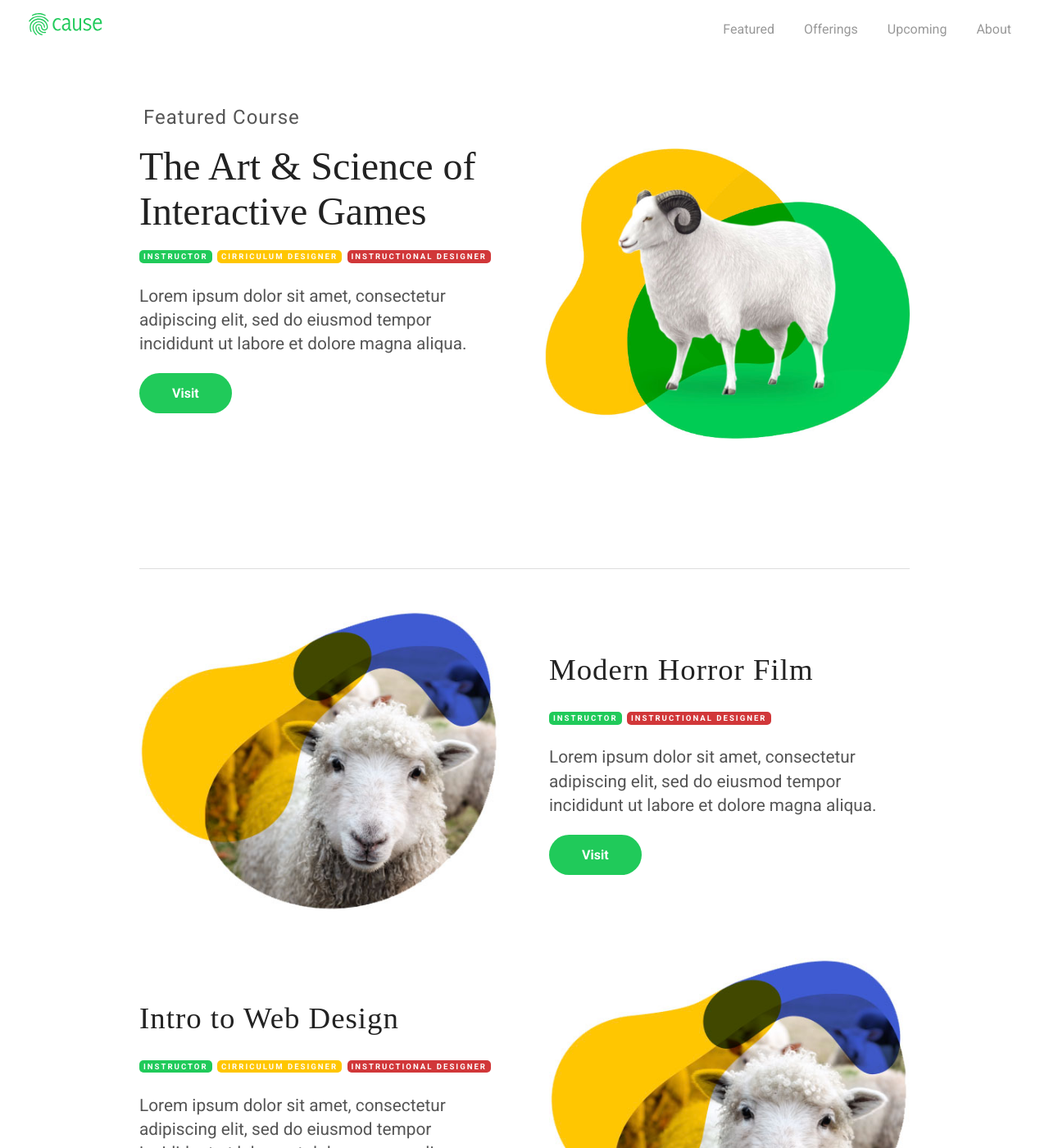
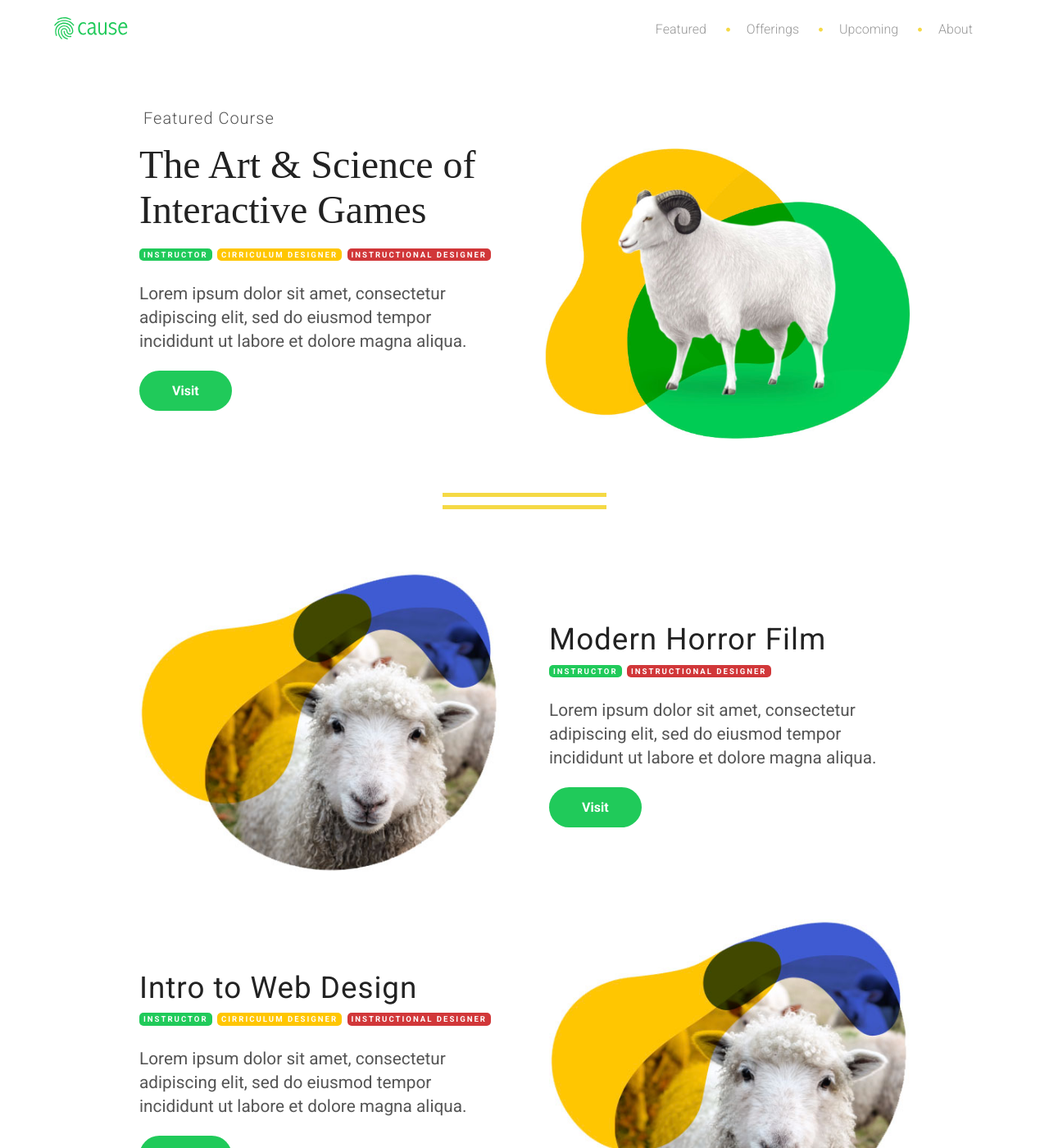
Before and after one commit to JustineEvansUM/course-site, a Jekyll site: the page built from index.html, in a window 1280 px wide and 1400 px high. Shown: the whole window at 82% size. Built offline with Jekyll 4.4.1, drawn with Linux system fonts in a browser that asks for light colours; nearby versions of some CDN libraries; some web fonts are replaced; some of the changed text lies outside the part shown.

Commit message:
worked on menu

```diff
--- a/_layouts/default.html
+++ b/_layouts/default.html
@@ -25,10 +25,10 @@
 	</head>
 	<body>
 		<nav>
-			<div class="container" style="width: 33%;">
+			<div class="container logo">
 				<a href="{{ site.baseurl }}/">{% include logo.html %}</a>
 			</div>
-			<div class="container">
+			<div class="container menu">
 				<ul>
 					<li><a href="#featured">Featured</a></li>
 					<li><a href="#offerings">Offerings</a></li>
@@ -37,6 +37,9 @@
 				</ul>
 			</div>
 		</nav>
+		<!-- Back to Top, displayed at tablet breakpoint -->
+		<div class="top-button">top</div>
+
 		<div class="content">
 			{{ content }}
 		</div>
--- a/_sass/layout.scss
+++ b/_sass/layout.scss
@@ -3,15 +3,24 @@
 	width: 100%;
 	margin: 0 auto;
 	position: relative;
-	padding: 100px 30px;
+	padding: 60px 30px;
 	box-sizing: border-box;
+
+ h2 {
+		text-align: left;
+		font-family: 'Roboto', sans-serif;
+		font-weight: normal;
+		font-style: normal;
+		letter-spacing: 1px;
+		margin: 0;
+	}
 }
 
 
 header {
 	padding-bottom: 50px;
 
-	@media #{$desktop} {
+	@media #{$tablet} {
 		.container {
 			display: flex;
 		}
@@ -77,22 +86,55 @@ nav {
 	}
 	a:hover {
 		color: $brand-color;
-		transition: all 0.3s linear;
+		transition: all 0.15s linear;
 	}
+	.logo {
+		margin-top: 5px;
+		width: auto;
+	}
+	.menu {
+		font-family: 'Roboto', sans-serif;
+		font-weight: 300;
 		ul {
 			float: right;
 			display: none;
 			li {
 				display: inline-block;
-			margin: 0 1rem;
+				margin: 0 .5rem;
+			}
+			li::after {
+				font-family: "Font Awesome 5 Free";
+				font-weight: 900;
+				content: "\f111";
+				font-size: 5px;
+				color: $brand-yellow;
+				vertical-align: middle;
+				margin-left: 1.5rem;
+			}
+			li:last-of-type::after {
+				content: " "
 			}
 			@media #{$desktop} {
 				display: inline-block;
 			}
 		}
 	}
+}
 nav.active {
 		box-shadow: 0 0 10px rgba(0,0,0,0.4);
+}
+.top-button {
+	display: none;
+	@media #{tablet} {
+		display: inline;
+		width: 75px;
+		height: 75px;
+		border-radius: 100%;
+		position: fixed;
+		bottom: 1rem;
+		right: 1rem;
+		background: $brand-color;
+	}
 }
 
 .thirds {
@@ -316,7 +358,7 @@ footer {
 
 	i:hover {
 		color: #fff;
-		transition: all 0.3s linear;
+		transition: all 0.15s linear;
 	}
 
 	a {
@@ -479,14 +521,6 @@ footer {
 			padding: 0 30px;
 		}
 	}
-
-	h2 {
-		text-align: left;
-		font-family: 'BebasNeueRegular';
-		font-weight: normal;
-		font-style: normal;
-		letter-spacing: 1px;
-	}
 }
 
 .darker {
@@ -507,10 +541,9 @@ footer {
 }
 
 .featured {
-	font-size: 1.5em;
-	/*font-family: 'BebasNeueRegular';*/
-	font-weight: normal;
-	font-style: normal;
+	font-size: 1.25em;
+	font-family: 'Roboto', sans-serif;
+	font-weight: 300;
 	letter-spacing: 1px;
 	margin: 10px 0;
 	padding: 5px;
@@ -541,3 +574,10 @@ footer {
 		background: $brand-red;
 	}
 }
+.divider {
+	width: 200px;
+	height: 10px;
+	margin: 1rem auto;
+	border-top: 5px solid $brand-yellow;
+	border-bottom: 5px solid $brand-yellow;
+}
--- a/index.html
+++ b/index.html
@@ -25,8 +25,11 @@ title: The Sheep Vote
 	</div>
 </header>
 
+
+<div class="divider"></div>
+
+
 <div class="container" id="offerings">
-	<hr>
 	<div class="columns">
 		<div>
 			<img src="/images/sheep2.jpg" alt="Sheep">
@@ -108,10 +111,10 @@ title: The Sheep Vote
 
 
 <div class="container" id="about">
-	<h2 style="text-align: left;">Hey, we want to help you&nbsp;<span
+	<h2>Hey, I want to help you&nbsp;<span
      class="txt-rotate"
      data-period="2000"
-     data-rotate='[ "make.", "tinker.", "game.", "experiment.", "design.", "code.", "learn!" ]'></span></h2>
+     data-rotate='[ "make.", "tinker.", "game.", "explore.", "design.", "code.", "learn!" ]'></span></h2>
 
 	<ul class="thirds">
 		<li>
```
Also changed, not shown: other parts of _layouts/default.html (+1 -1 lines). Lines whose indentation alone changed are shown as unchanged.
